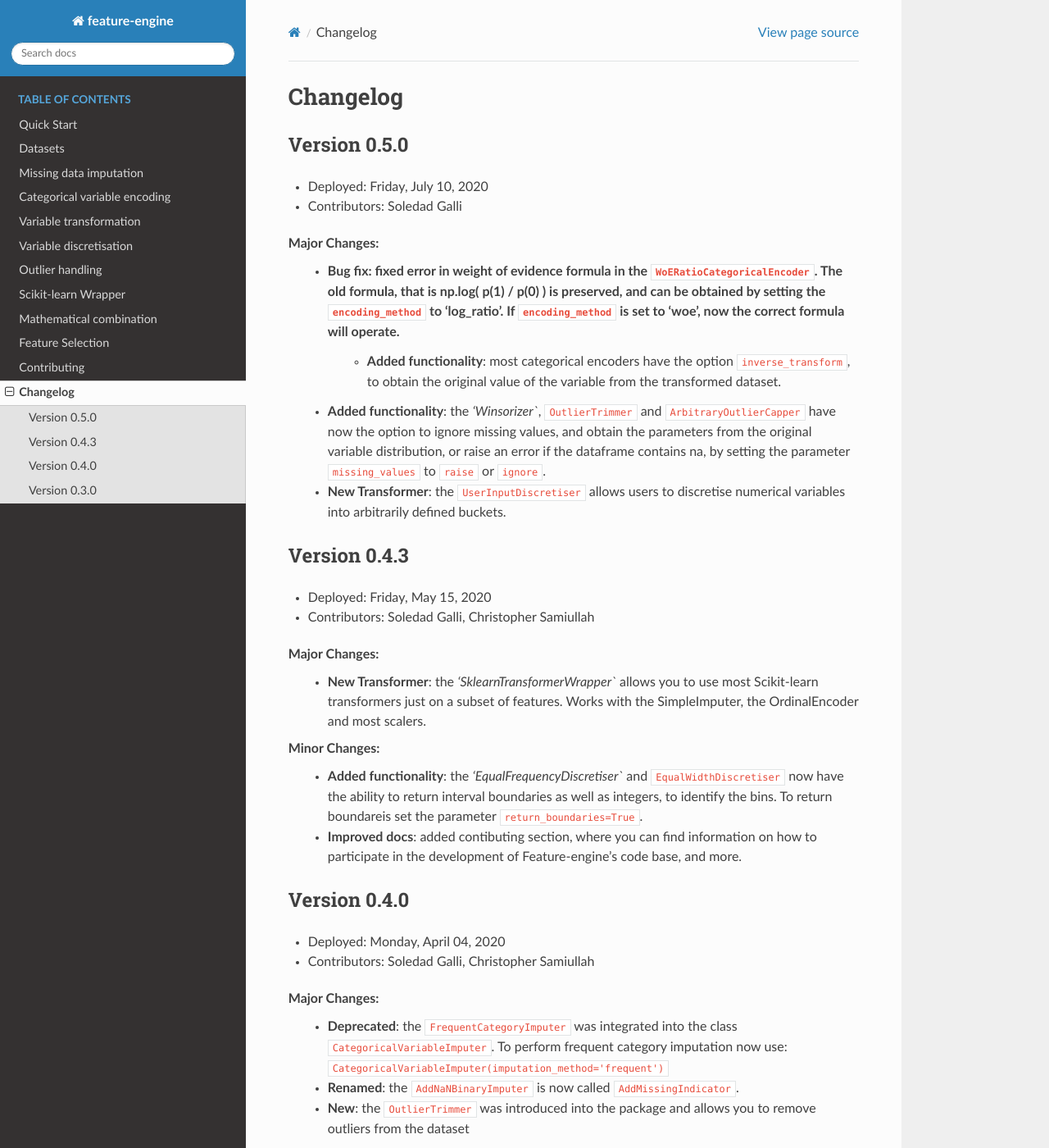
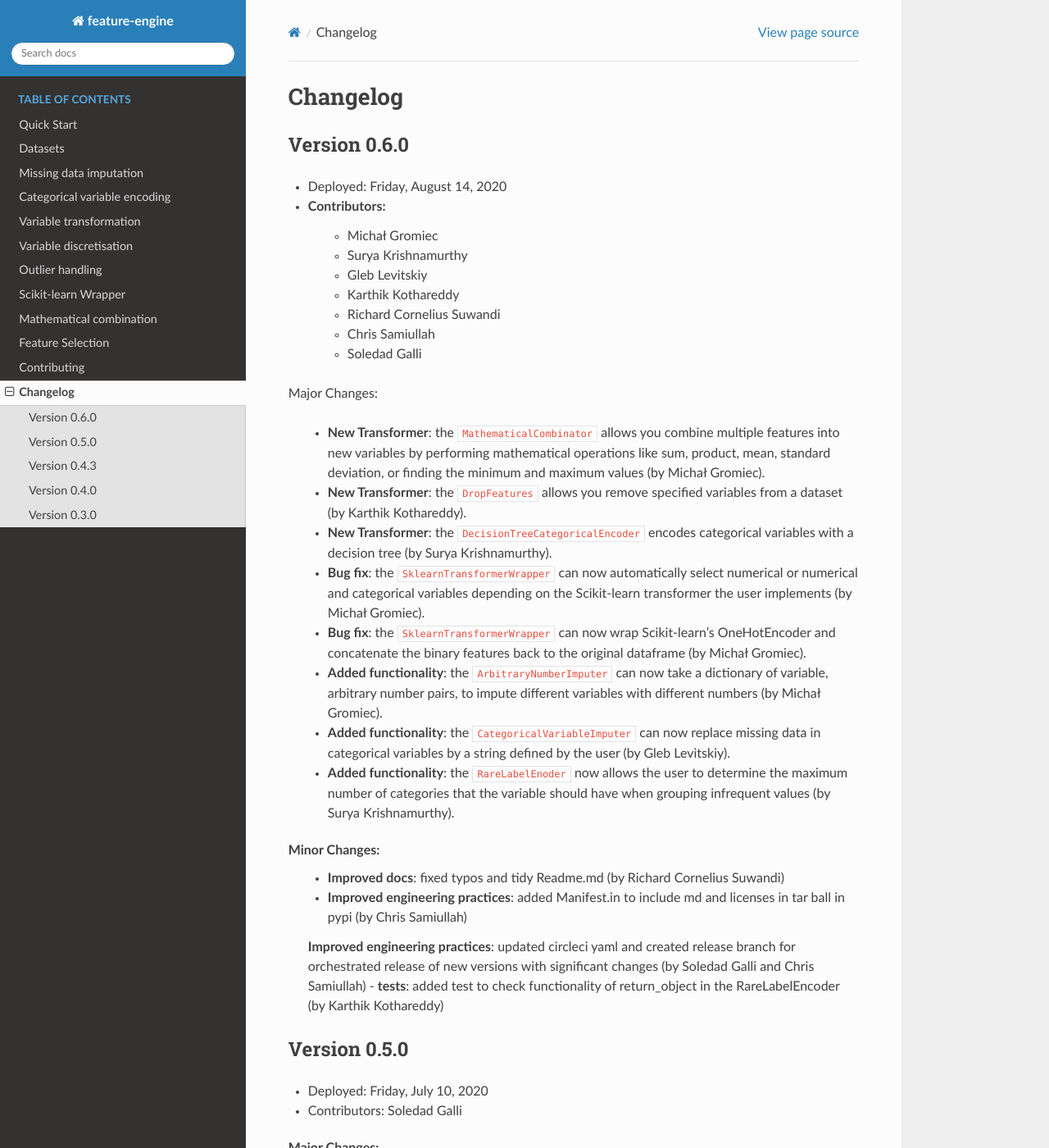
Before and after one commit to feature-engine/feature_engine, a Sphinx documentation site: the page built from docs/changelog.rst, in a window 1280 px wide and 1400 px high. Shown: the whole window at 82% size. Built offline with Sphinx 7.4.7 and the Read the Docs theme 2.0.0, drawn with Linux system fonts in a browser that asks for light colours; the version number could not be read and is left out.

Commit message:
update version and changelog

```diff
--- a/docs/changelog.rst
+++ b/docs/changelog.rst
@@ -2,6 +2,37 @@
 
 Changelog
 =========
+
+Version 0.6.0
+-------------
+* Deployed: Friday, August 14, 2020
+* Contributors:
+    - Michał Gromiec
+    - Surya Krishnamurthy
+    - Gleb Levitskiy
+    - Karthik Kothareddy
+    - Richard Cornelius Suwandi
+    - Chris Samiullah
+    - Soledad Galli
+
+Major Changes:
+
+    - **New Transformer**: the ``MathematicalCombinator`` allows you combine multiple features into new variables by performing mathematical operations like sum, product, mean, standard deviation, or finding the minimum and maximum values (by Michał Gromiec).
+    - **New Transformer**: the ``DropFeatures`` allows you remove specified variables from a dataset (by Karthik Kothareddy).
+    - **New Transformer**: the ``DecisionTreeCategoricalEncoder`` encodes categorical variables with a decision tree (by Surya Krishnamurthy).
+    - **Bug fix**: the ``SklearnTransformerWrapper`` can now automatically select numerical or numerical and categorical variables depending on the Scikit-learn transformer the user implements (by Michał Gromiec).
+    - **Bug fix**: the ``SklearnTransformerWrapper`` can now wrap Scikit-learn's OneHotEncoder and concatenate the binary features back to the original dataframe (by Michał Gromiec).
+    - **Added functionality**: the ``ArbitraryNumberImputer`` can now take a dictionary of variable, arbitrary number pairs, to impute different variables with different numbers (by Michał Gromiec).
+    - **Added functionality**: the ``CategoricalVariableImputer`` can now replace missing data in categorical variables by a string defined by the user (by Gleb Levitskiy).
+    - **Added functionality**: the ``RareLabelEnoder`` now allows the user to determine the maximum number of categories that the variable should have when grouping infrequent values (by Surya Krishnamurthy).
+
+
+Minor Changes:
+    - **Improved docs**: fixed typos and tidy Readme.md (by Richard Cornelius Suwandi)
+    - **Improved engineering practices**: added Manifest.in to include md and licenses in tar ball in pypi (by Chris Samiullah)
+    **Improved engineering practices**: updated circleci yaml and created release branch for orchestrated release of new versions with significant changes (by Soledad Galli and Chris Samiullah)
+    - **tests**: added test to check functionality of return_object in the RareLabelEncoder (by Karthik Kothareddy)
+
 
 Version 0.5.0
 -------------
```
Also changed, not shown: 1 other file.
